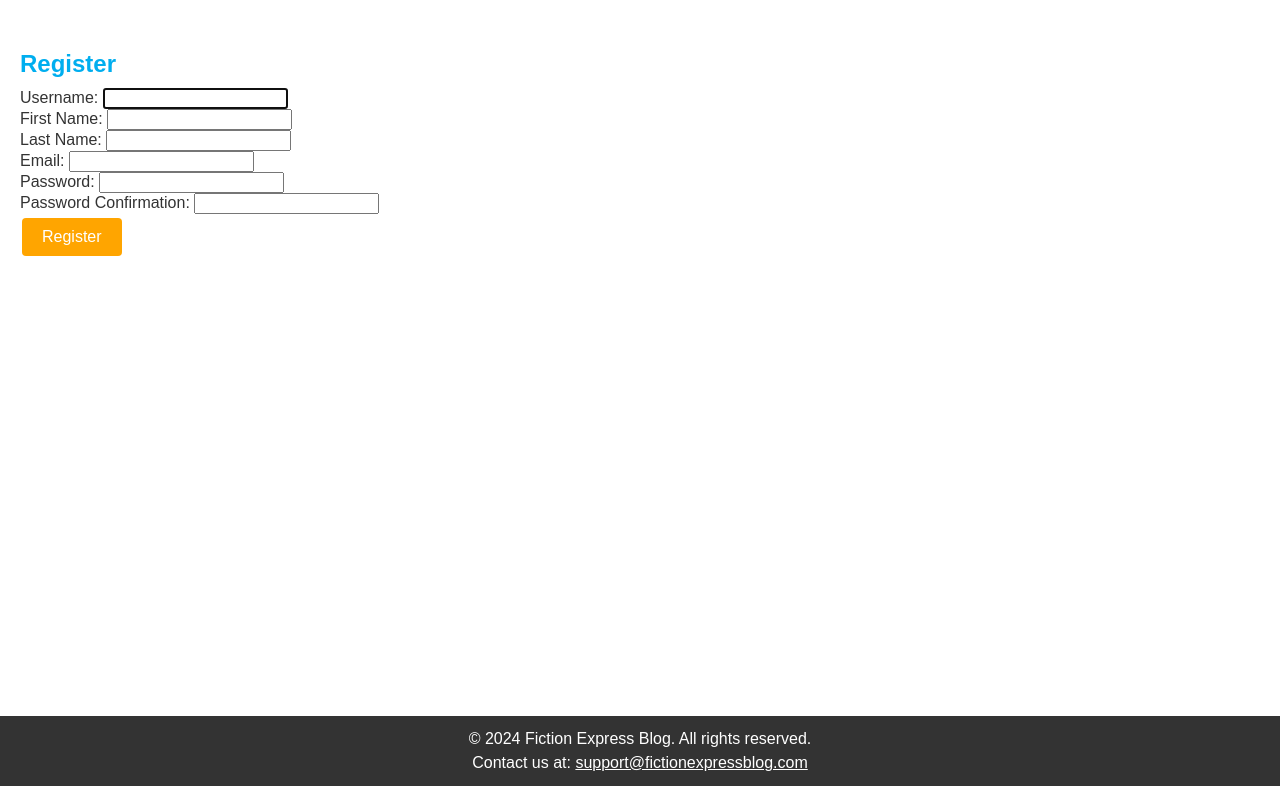
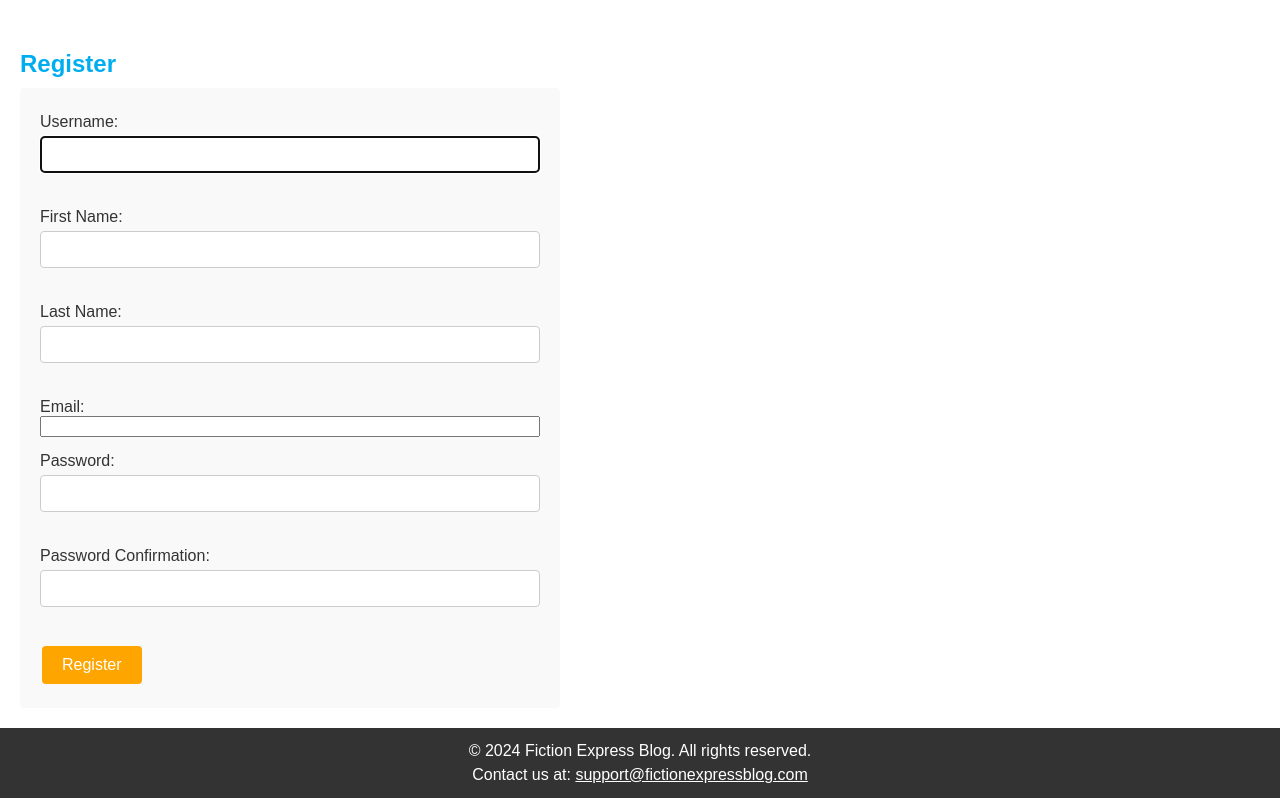
Before and after one commit to tonvilro/Fiction-Express-Blog, a Django app: page /blog/register/ in a window 1280 px wide. Shown: the part 84-882 px from the top of the page. Run offline with Django 5.2, Linux system fonts and the light colour scheme.

Commit message:
little fix

```diff
--- a/blog/templates/logout.html
+++ b/blog/templates/logout.html
@@ -2,6 +2,6 @@
 {% block content %}
 <div class="container">
     <h2>Logout</h2>
-    <p>You have been logged out. <a href="{% url 'login' %}" class="button">Login Again</a></p>
+    <p class="logout-message">You have been logged out. <a href="{% url 'login' %}" class="button">Login Again</a></p>
 </div>
 {% endblock %}
--- a/blog/templates/register.html
+++ b/blog/templates/register.html
@@ -2,35 +2,35 @@
 {% block content %}
 <div class="container">
     <h2>Register</h2>
-    <form method="post">
+    <div class="form-wrapper">
+        <form method="post" class="form-group">
             {% csrf_token %}
-        {{ form.non_field_errors }}
-        <div class="form-group">
+            <div class="form-row">
                 <label for="id_username">Username:</label>
                 {{ form.username }}
                 {{ form.username.errors }}
             </div>
-        <div class="form-group">
+            <div class="form-row">
                 <label for="id_first_name">First Name:</label>
                 {{ form.first_name }}
                 {{ form.first_name.errors }}
             </div>
-        <div class="form-group">
+            <div class="form-row">
                 <label for="id_last_name">Last Name:</label>
                 {{ form.last_name }}
                 {{ form.last_name.errors }}
             </div>
-        <div class="form-group">
+            <div class="form-row">
                 <label for="id_email">Email:</label>
                 {{ form.email }}
                 {{ form.email.errors }}
             </div>
-        <div class="form-group">
+            <div class="form-row">
                 <label for="id_password1">Password:</label>
                 {{ form.password1 }}
                 {{ form.password1.errors }}
             </div>
-        <div class="form-group">
+            <div class="form-row">
                 <label for="id_password2">Password Confirmation:</label>
                 {{ form.password2 }}
                 {{ form.password2.errors }}
@@ -38,4 +38,6 @@
             <button type="submit" class="button">Register</button>
         </form>
     </div>
+</div>
 {% endblock %}
+``
--- a/blog/views.py
+++ b/blog/views.py
@@ -42,7 +42,7 @@
             return redirect('home')
     else:
         form = PostForm()
-    return render(request, 'accounts/post_form.html', {'form': form})
+    return render(request, 'post_form.html', {'form': form})
 
 @login_required
 def post_delete(request, pk):
@@ -55,5 +55,5 @@
             return redirect('home')
         else:
             messages.error(request, "You do not have permission to delete this post.")
-    print(post)
-    return render(request, 'post_confirm_delete.html', {'object': post})
+
+    return render(request, 'post_confirm_delete.html', {'post': post})
--- a/static/css/styles.css
+++ b/static/css/styles.css
@@ -244,3 +244,36 @@
     overflow: hidden;
     height: 100%;
 }
+
+.form-wrapper {
+    background-color: #f9f9f9;
+    border-radius: var(--border-radius);
+    padding: 20px;
+    max-width: 500px;
+}
+
+.form-row {
+    margin-bottom: 15px;
+    margin-top: 5px;
+    display: flex;
+    flex-direction: column;
+}
+
+.form-group input[type="text"],
+.form-group input[type="password"],
+.form-group textarea {
+    width: 100%;
+    padding: var(--padding);
+    margin: 5px 0 20px 0;
+    display: inline-block;
+    border: 1px solid #ccc;
+    border-radius: var(--border-radius);
+    box-sizing: border-box;
+}
+
+.logout-message {
+    background-color: #f2f2f2;
+    border-left: 5px solid var(--button-warning);
+    padding: 10px;
+    margin-bottom: 20px;
+}
```
Also changed, not shown: blog/templates/login.html (+12 -5 lines), blog/templates/post_confirm_delete.html (+8 -7 lines), blog/templates/post_form.html (+12 -5 lines). Lines whose indentation alone changed are shown as unchanged.
